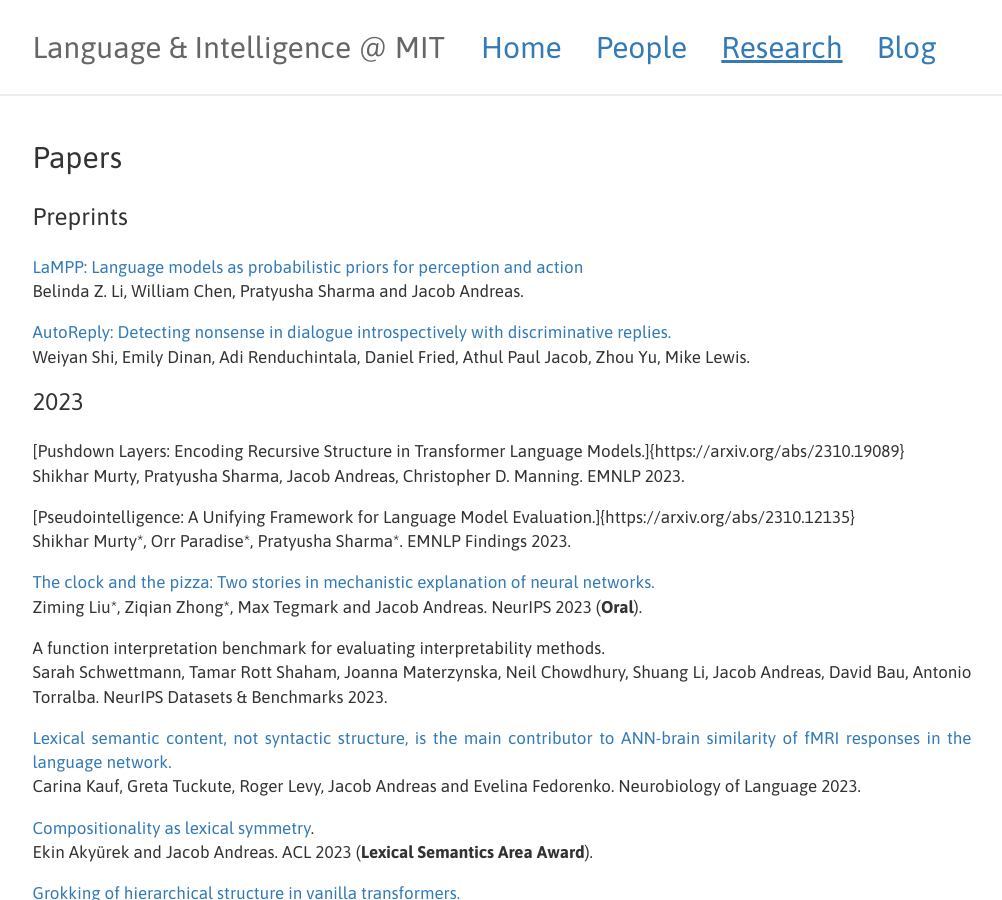
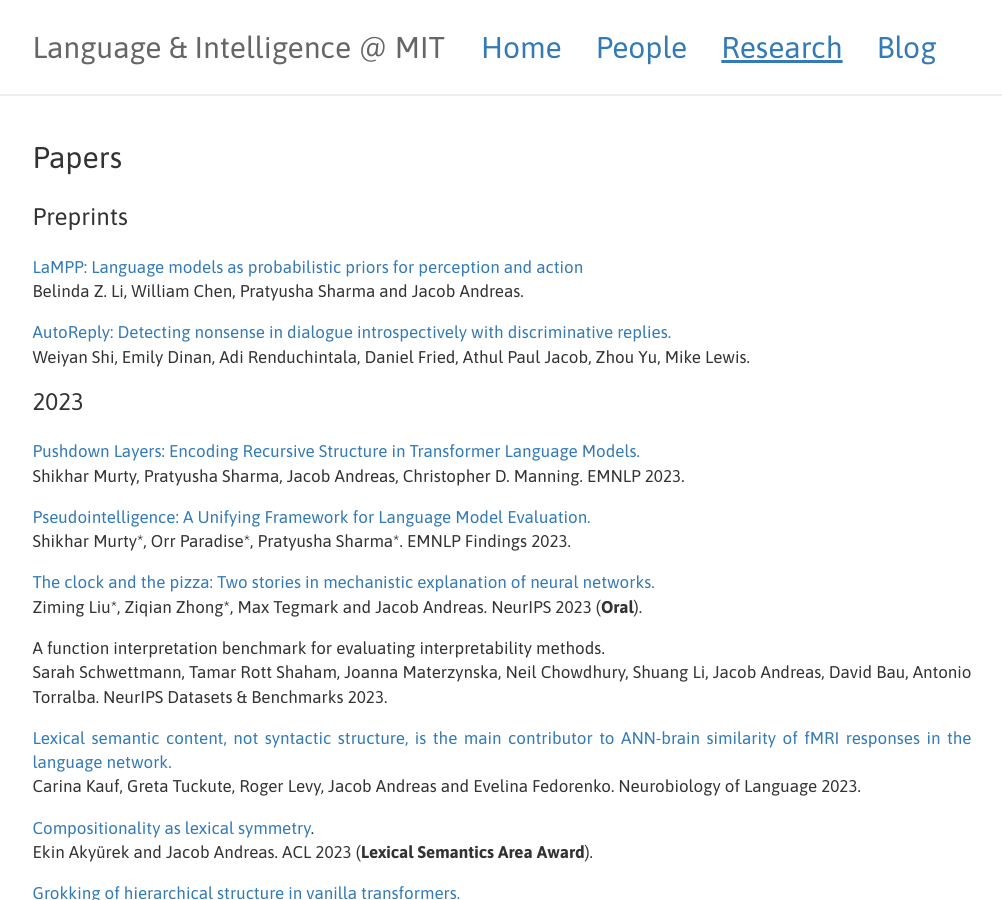
Before and after one commit to lingo-mit/website, a Jekyll site: the page built from research.md, in a window 1280 px wide and 900 px high. Shown: the whole window, without its empty margins (10-1012 px from the left). Built offline with Jekyll 4.4.1, drawn with Linux system fonts in a browser that asks for light colours.

Commit message:
add emnlp papers

```diff
--- a/research.md
+++ b/research.md
@@ -17,12 +17,12 @@
 
 ### 2023
 
-- [Pushdown Layers: Encoding Recursive Structure in Transformer Language Models.]{https://arxiv.org/abs/2310.19089}
+- [Pushdown Layers: Encoding Recursive Structure in Transformer Language Models.](https://arxiv.org/abs/2310.19089)
 
   Shikhar Murty, Pratyusha Sharma, Jacob Andreas, Christopher D. Manning.
   EMNLP 2023.
 
-- [Pseudointelligence: A Unifying Framework for Language Model Evaluation.]{https://arxiv.org/abs/2310.12135}
+- [Pseudointelligence: A Unifying Framework for Language Model Evaluation.](https://arxiv.org/abs/2310.12135)
 
   Shikhar Murty\*, Orr Paradise\*, Pratyusha Sharma\*.
   EMNLP Findings 2023.
```
